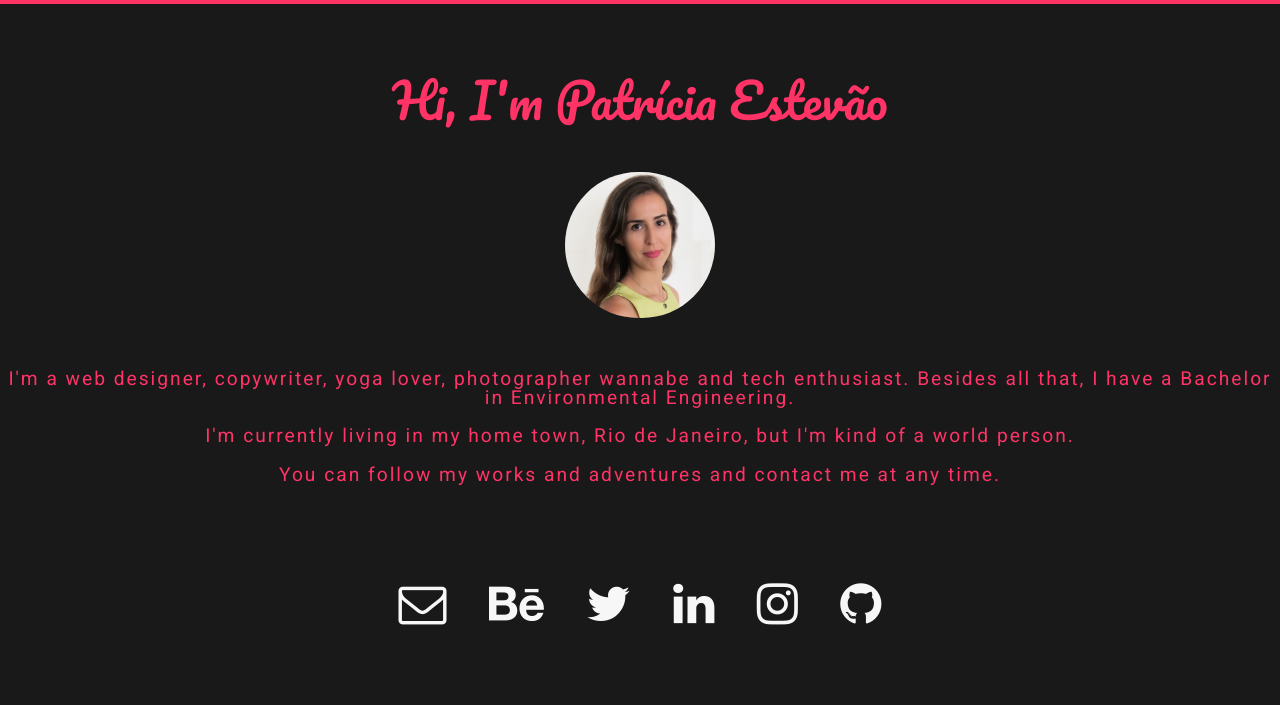
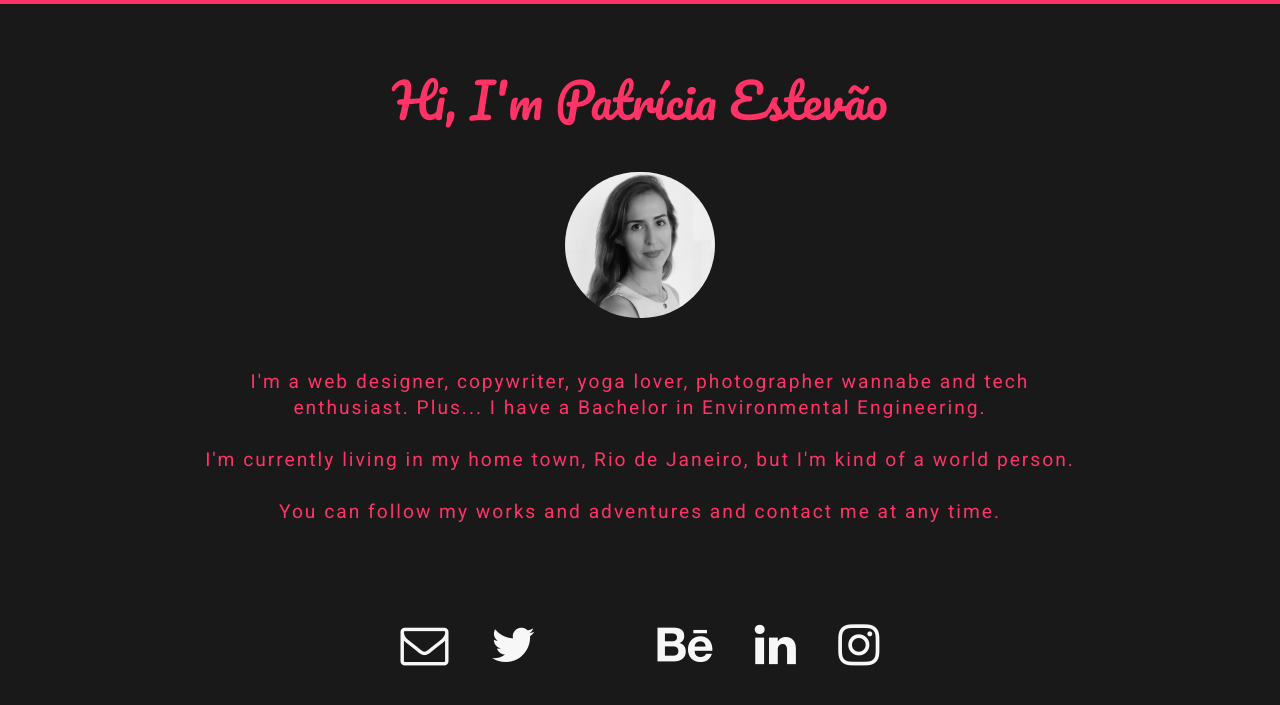
Before and after one commit to patestevao/patestevao.com-old, a Flask app: page / in a window 1280 px wide. Shown: the top 705 px of the page. Run offline with Flask 2, Linux system fonts and the light colour scheme; some libraries are stand-ins or nearby versions; some web fonts are replaced.

Commit message:
updates files

```diff
--- a/static/css/style.css
+++ b/static/css/style.css
@@ -69,6 +69,7 @@ body {
 	width: 150px;
 	border-radius: 150px;
 	margin-top: 3em;
+	filter: saturate(0);
 }
 
 #bio-summary {
@@ -76,6 +77,10 @@ body {
 	font-size: 1.2em;
 	margin-top: 2.5em;
 	letter-spacing: 2px;
+	width: 70%;
+	margin-right: auto;
+	margin-left: auto;
+	line-height: 26px;
 }
 
 #social-menu {
@@ -91,3 +96,28 @@ body {
 #social-menu a:hover, #social-menu a:focus {
 	color: #ff3366;
 }
+
+/*
+> MEDIUM font awesome dirty fix
+*/
+@font-face {
+    font-family:'medium-icons';
+    src:url("https://s3.amazonaws.com/medium-static/_/fp/fonts/medium-icons.RKi6ejayKSZJh0OTshbkRg.eot");
+    src:url("https://s3.amazonaws.com/medium-static/_/fp/fonts/medium-icons.RKi6ejayKSZJh0OTshbkRg.eot?#iefix") format("embedded-opentype"),
+    url("https://s3.amazonaws.com/medium-static/_/fp/fonts/medium-icons.0qVySHWi3WfG-NkYbdM9ng.woff") format("woff"),
+    url("https://s3.amazonaws.com/medium-static/_/fp/fonts/medium-icons.mLsoGQwSP5s8oeib362mtQ.ttf") format("truetype"),
+    url("https://s3.amazonaws.com/medium-static/_/fp/fonts/medium-icons.YXqW0c1ibQa2SAL9POl_bw.svg?#medium-icons") format("svg");
+    font-weight:normal;font-style:normal; }
+.fa-medium:before {
+    content: "\f12a";
+    font-family: 'medium-icons';
+    font-weight: normal;
+    font-style: normal;
+    speak: none;
+    text-decoration: none;
+    text-transform: none;
+    text-rendering: optimizeLegibility;
+    -webkit-font-smoothing: antialiased;
+    font-size: 1em;
+    position: relative;
+    bottom:-0.15em; }
--- a/templates/index.html
+++ b/templates/index.html
@@ -3,7 +3,7 @@
 	<h1 id="greeting">Hi, I'm Patrícia Estevão</h1>
 	<img id="profile-pic" src="{{ url_for('static', filename='img/profile-pic.jpg') }}" alt="that's me">
 	<div id="bio-summary">
-		I'm a web designer, copywriter, yoga lover, photographer wannabe and tech enthusiast. Besides all that, I have a Bachelor in Environmental Engineering.
+		I'm a web designer, copywriter, yoga lover, photographer wannabe and tech enthusiast. Plus... I have a Bachelor in Environmental Engineering.
 		<br>
 		<br>
 		I'm currently living in my home town, Rio de Janeiro, but I'm kind of a world person.
@@ -13,10 +13,10 @@
 	</div>
 	<nav id="social-menu">
 		<a href="mailto:patriciaestevao28+site@gmail.com"><i class="fa fa-3x fa-envelope-o"></i></a>
+		<a href="//twitter.com/patestevao"><i class="fa fa-3x fa-twitter"></i></a>
+		<a href="mailto:patriciaestevao28+site@gmail.com"><i class="fa fa-3x fa-medium"></i></a>
 		<a href="//behance.net/patestevao"><i class="fa fa-3x fa-behance"></i></a>
-		<a href="//twitter.com/patestevao"><i class="fa fa-3x fa-twitter"></i></a>
 		<a href="//linkedin.com/in/patestevao"><i class="fa fa-3x fa-linkedin"></i></a>
 		<a href="//instagram.com/patestevao"><i class="fa fa-3x fa-instagram"></i></a>
-		<a href="//github.com/patestevao"><i class="fa fa-3x fa-github"></i></a>
 	</nav>
 {% endblock content %}
```
Also changed, not shown: build/index.html (+4 -3 lines), build/static/css/style.css (+30 -0 lines), 2 other files.
